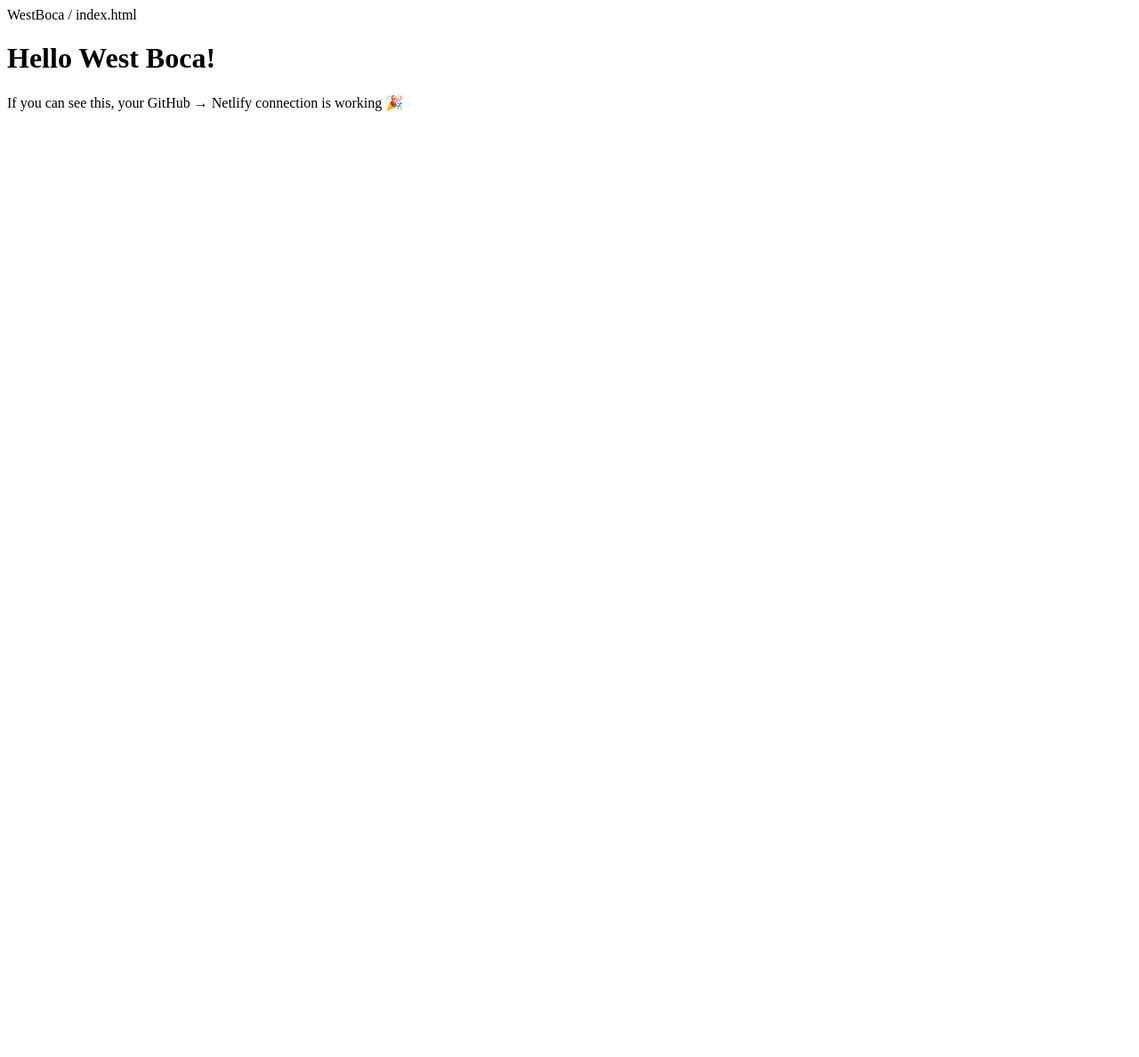
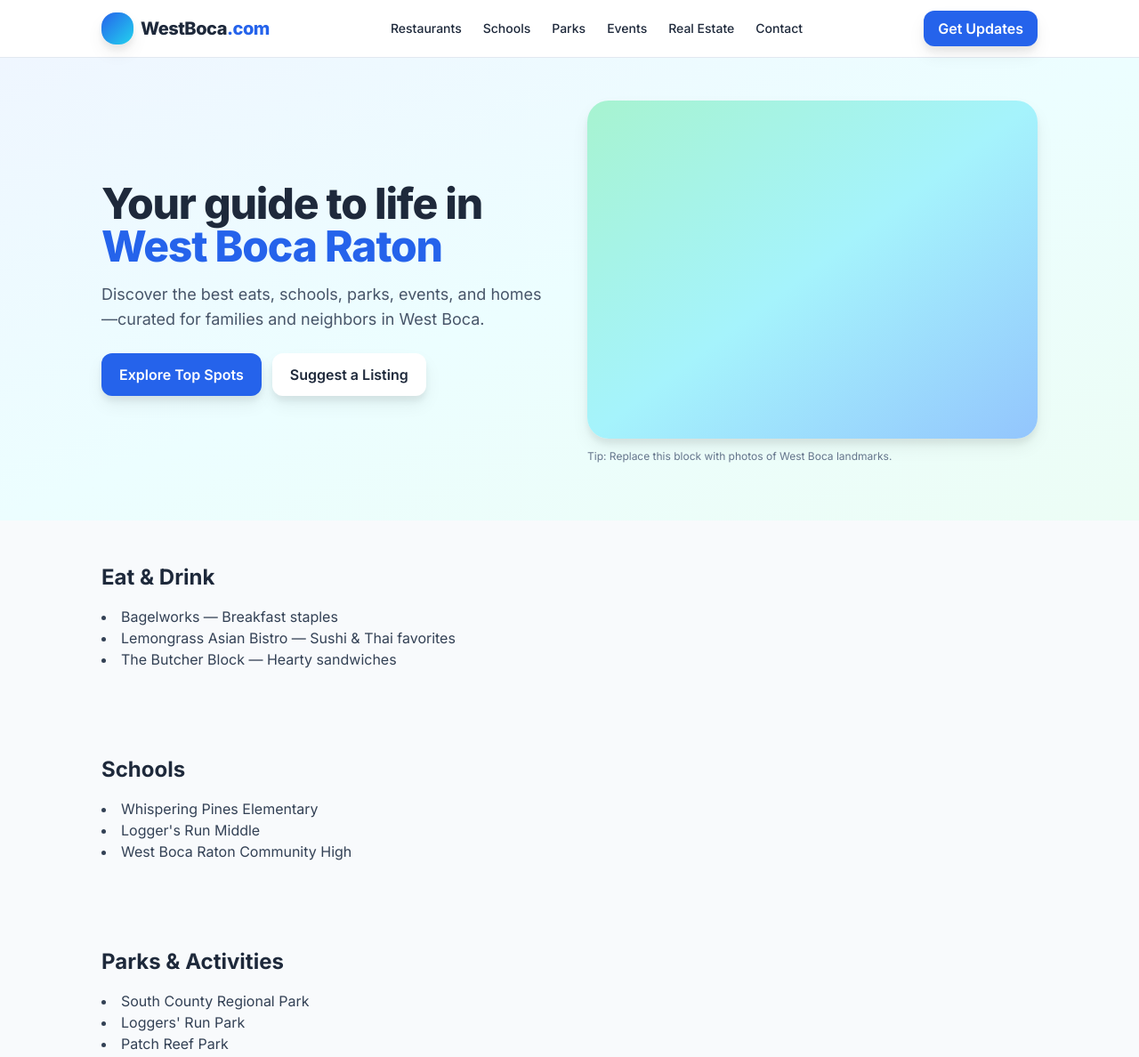
Before and after one commit to Stuacuse/WestBoca, a plain HTML site: page index.html in a window 1280 px wide. Shown: the top 1188 px of the page at 89% size. Before the commit the page ends 800 px from the top, so only its background shows below. Drawn offline with nearby package versions, Linux system fonts and the light colour scheme.

Commit message:
Update index.html

```diff
--- a/index.html
+++ b/index.html
@@ -1,12 +1,102 @@
-WestBoca /
-   index.html
 <!DOCTYPE html>
-<html>
-  <head>
-    <title>West Boca</title>
-  </head>
-  <body>
-    <h1>Hello West Boca!</h1>
-    <p>If you can see this, your GitHub → Netlify connection is working 🎉</p>
-  </body>
+<html lang="en">
+<head>
+  <meta charset="UTF-8" />
+  <meta name="viewport" content="width=device-width, initial-scale=1.0"/>
+  <title>WestBoca.com — Your West Boca Raton Guide</title>
+  <meta name="description" content="WestBoca.com is your local guide to West Boca Raton: schools, restaurants, parks, events, real estate, and community news." />
+  <link rel="preconnect" href="https://fonts.googleapis.com">
+  <link rel="preconnect" href="https://fonts.gstatic.com" crossorigin>
+  <link href="https://fonts.googleapis.com/css2?family=Inter:wght@300;400;500;600;700;800;900&display=swap" rel="stylesheet">
+  <script src="https://cdn.tailwindcss.com"></script>
+  <style>
+    :root{--ring:rgba(59,130,246,.25)}
+    *{font-family:Inter,system-ui,-apple-system,Segoe UI,Roboto,Ubuntu,Cantarell,Noto Sans,sans-serif}
+    .glass{backdrop-filter:blur(10px);background:rgba(255,255,255,.75)}
+    .shadow-soft{box-shadow:0 10px 20px rgba(0,0,0,.06), 0 6px 6px rgba(0,0,0,.06)}
+    .ring-focus:focus{outline:none; box-shadow:0 0 0 6px var(--ring)}
+    .container-narrow{max-width:1100px}
+    .badge{border:1px solid rgba(0,0,0,.08)}
+  </style>
+</head>
+<body class="bg-slate-50 text-slate-800">
+  <header class="sticky top-0 z-40 bg-white/90 backdrop-blur border-b border-slate-200">
+    <div class="mx-auto px-4 sm:px-6 py-3 container-narrow">
+      <div class="flex items-center justify-between">
+        <a href="#home" class="flex items-center gap-2">
+          <div class="w-9 h-9 rounded-2xl bg-gradient-to-br from-blue-600 to-cyan-400 shadow-soft"></div>
+          <span class="text-xl font-extrabold tracking-tight">WestBoca<span class="text-blue-600">.com</span></span>
+        </a>
+        <nav class="hidden md:flex items-center gap-6 text-sm font-medium">
+          <a href="#restaurants" class="hover:text-blue-600">Restaurants</a>
+          <a href="#schools" class="hover:text-blue-600">Schools</a>
+          <a href="#parks" class="hover:text-blue-600">Parks</a>
+          <a href="#events" class="hover:text-blue-600">Events</a>
+          <a href="#realestate" class="hover:text-blue-600">Real&nbsp;Estate</a>
+          <a href="#contact" class="hover:text-blue-600">Contact</a>
+        </nav>
+        <a href="#newsletter" class="hidden sm:inline-block px-4 py-2 rounded-xl bg-blue-600 text-white font-semibold shadow-soft hover:bg-blue-700 transition">Get Updates</a>
+      </div>
+    </div>
+  </header>
+
+  <section id="home" class="relative overflow-hidden">
+    <div class="absolute inset-0 -z-10 bg-gradient-to-br from-blue-50 via-cyan-50 to-emerald-50"></div>
+    <div class="mx-auto px-4 sm:px-6 pt-12 pb-16 container-narrow">
+      <div class="grid md:grid-cols-2 gap-10 items-center">
+        <div>
+          <h1 class="mt-4 text-4xl sm:text-5xl font-extrabold tracking-tight">Your guide to life in <span class="text-blue-600">West Boca Raton</span></h1>
+          <p class="mt-4 text-lg text-slate-600">Discover the best eats, schools, parks, events, and homes—curated for families and neighbors in West Boca.</p>
+          <div class="mt-6 flex flex-col sm:flex-row gap-3">
+            <a href="#restaurants" class="px-5 py-3 rounded-xl bg-blue-600 text-white font-semibold shadow-soft hover:bg-blue-700 transition ring-focus">Explore Top Spots</a>
+            <a href="#submit" class="px-5 py-3 rounded-xl bg-white text-slate-800 font-semibold shadow-soft hover:bg-slate-50 transition ring-focus">Suggest a Listing</a>
+          </div>
+        </div>
+        <div class="relative">
+          <div class="aspect-[4/3] rounded-3xl bg-gradient-to-br from-emerald-200 via-cyan-200 to-blue-300 shadow-soft"></div>
+          <p class="mt-3 text-xs text-slate-500">Tip: Replace this block with photos of West Boca landmarks.</p>
+        </div>
+      </div>
+    </div>
+  </section>
+
+  <section id="restaurants" class="mx-auto px-4 sm:px-6 py-12 container-narrow">
+    <h2 class="text-2xl font-bold mb-4">Eat &amp; Drink</h2>
+    <ul class="list-disc list-inside text-slate-700">
+      <li>Bagelworks — Breakfast staples</li>
+      <li>Lemongrass Asian Bistro — Sushi & Thai favorites</li>
+      <li>The Butcher Block — Hearty sandwiches</li>
+    </ul>
+  </section>
+
+  <section id="schools" class="mx-auto px-4 sm:px-6 py-12 container-narrow">
+    <h2 class="text-2xl font-bold mb-4">Schools</h2>
+    <ul class="list-disc list-inside text-slate-700">
+      <li>Whispering Pines Elementary</li>
+      <li>Logger's Run Middle</li>
+      <li>West Boca Raton Community High</li>
+    </ul>
+  </section>
+
+  <section id="parks" class="mx-auto px-4 sm:px-6 py-12 container-narrow">
+    <h2 class="text-2xl font-bold mb-4">Parks &amp; Activities</h2>
+    <ul class="list-disc list-inside text-slate-700">
+      <li>South County Regional Park</li>
+      <li>Loggers' Run Park</li>
+      <li>Patch Reef Park</li>
+    </ul>
+  </section>
+
+  <section id="events" class="mx-auto px-4 sm:px-6 py-12 container-narrow">
+    <h2 class="text-2xl font-bold mb-4">Upcoming Events</h2>
+    <p>Concerts, farmers markets, and community festivals coming soon.</p>
+  </section>
+
+  <footer id="contact" class="border-t border-slate-200 bg-white">
+    <div class="mx-auto px-4 sm:px-6 py-8 container-narrow">
+      <div class="font-extrabold text-lg">WestBoca<span class="text-blue-600">.com</span></div>
+      <p class="text-sm text-slate-600">Built for the West Boca community.</p>
+    </div>
+  </footer>
+</body>
 </html>
```
